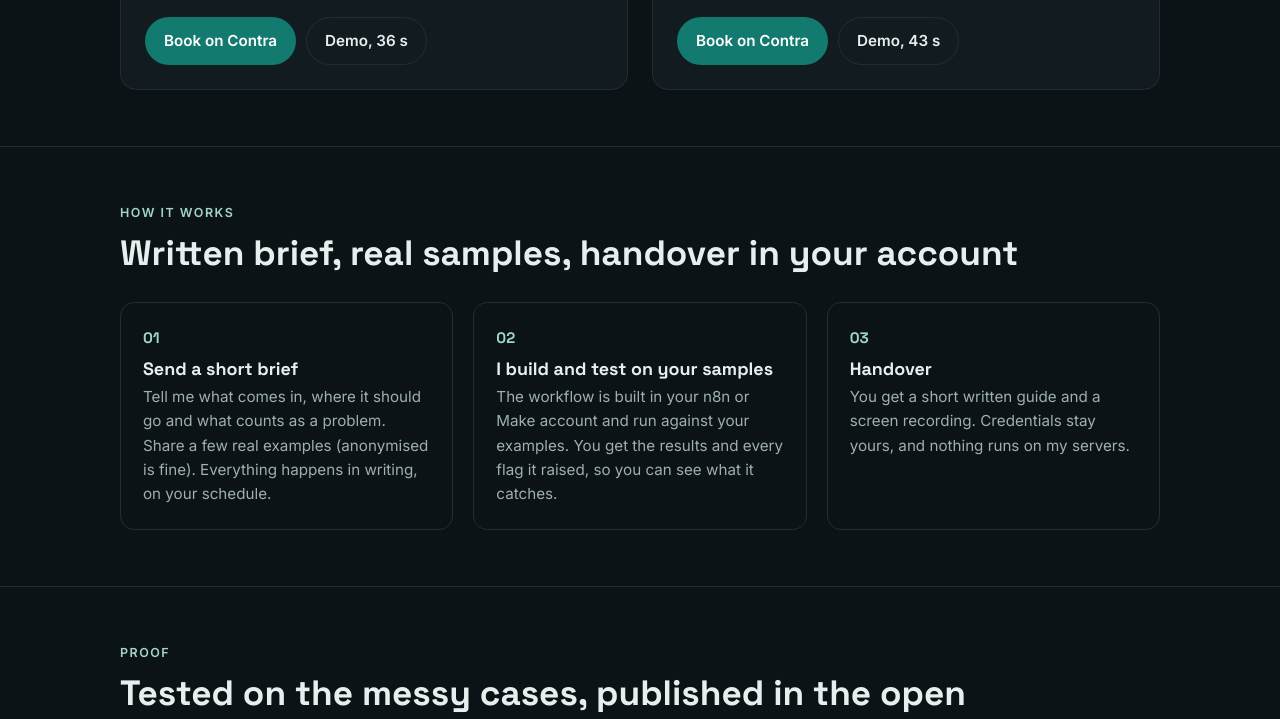
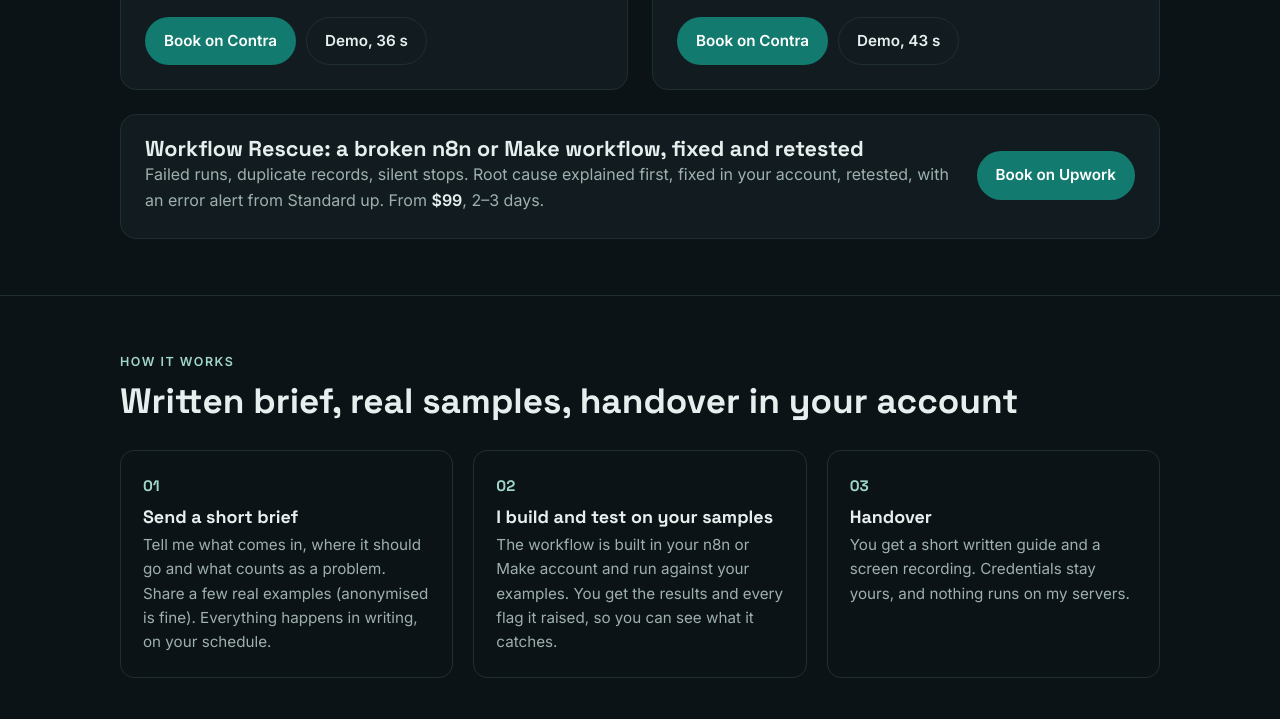
Before and after one commit to steadyflow-labs/n8n-ai-templates, a plain HTML site: page docs/index.html in a window 1280 px wide. Shown: the part 1758-2477 px from the top of the page. Drawn offline with Linux system fonts and the light colour scheme.

Commit message:
Site: add Workflow Rescue package
Co-Authored-By: Claude Opus 5.5 <noreply@anthropic.com>
Claude-Session: https://claude.ai/code/session_016VDMvKJAmXB7PHUHcVAuYR

```diff
--- a/docs/index.html
+++ b/docs/index.html
@@ -176,6 +176,12 @@ footer nav{gap:18px;flex-wrap:wrap}
         </article>
 
       </div>
+      <div class="card" style="margin-top:24px">
+        <div class="body" style="flex-direction:row;flex-wrap:wrap;align-items:center;justify-content:space-between;gap:16px">
+          <div style="min-width:0;flex:1 1 420px"><h3>Workflow Rescue: a broken n8n or Make workflow, fixed and retested</h3><p>Failed runs, duplicate records, silent stops. Root cause explained first, fixed in your account, retested, with an error alert from Standard up. From <strong style="color:var(--fg)">$99</strong>, 2–3 days.</p></div>
+          <a class="btn primary" href="https://www.upwork.com/services/product/development-it-a-fix-for-your-broken-n8n-or-make-workflow-tested-and-documented-2124467133139107348" target="_blank" rel="noopener">Book on Upwork</a>
+        </div>
+      </div>
     </div>
   </section>
 
```
